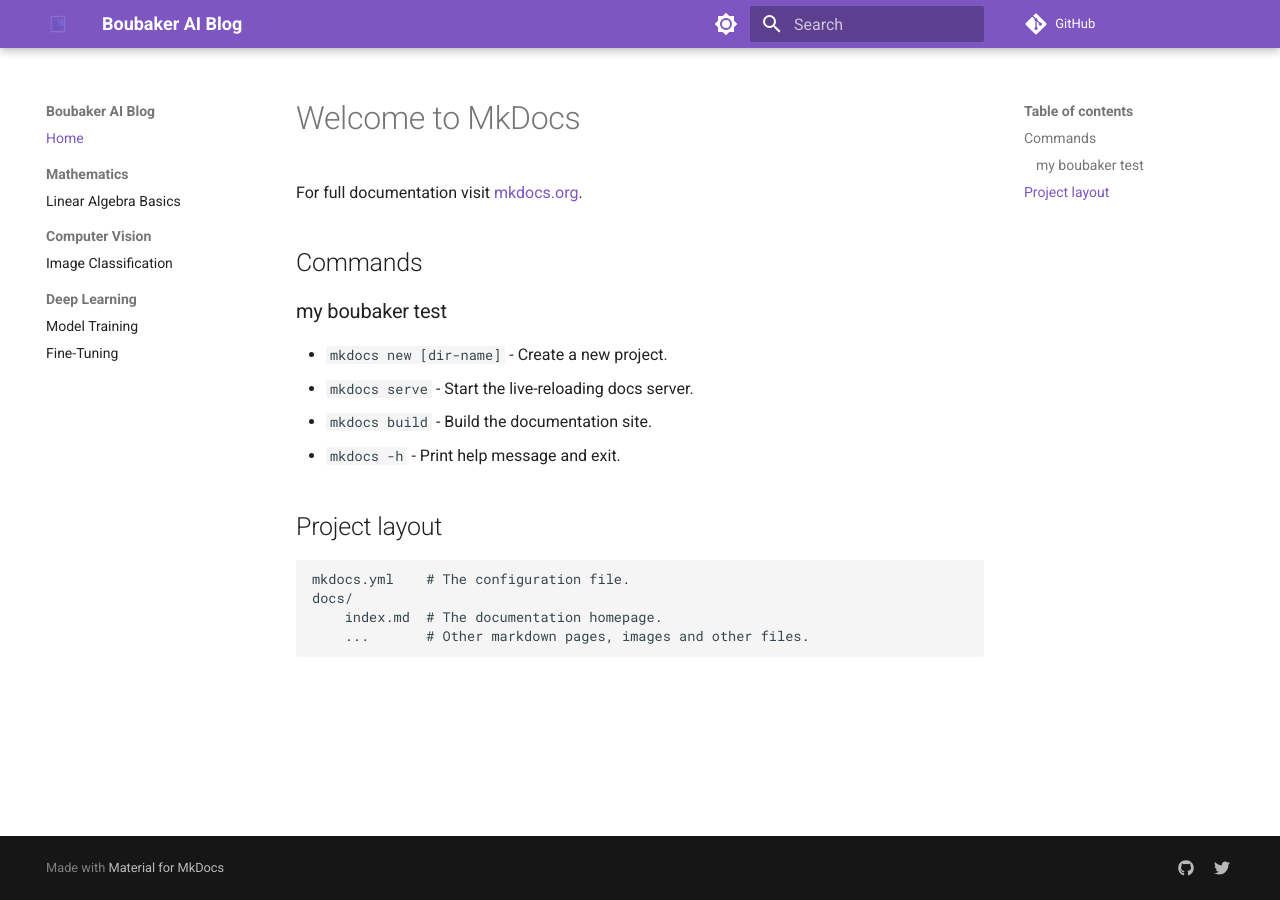
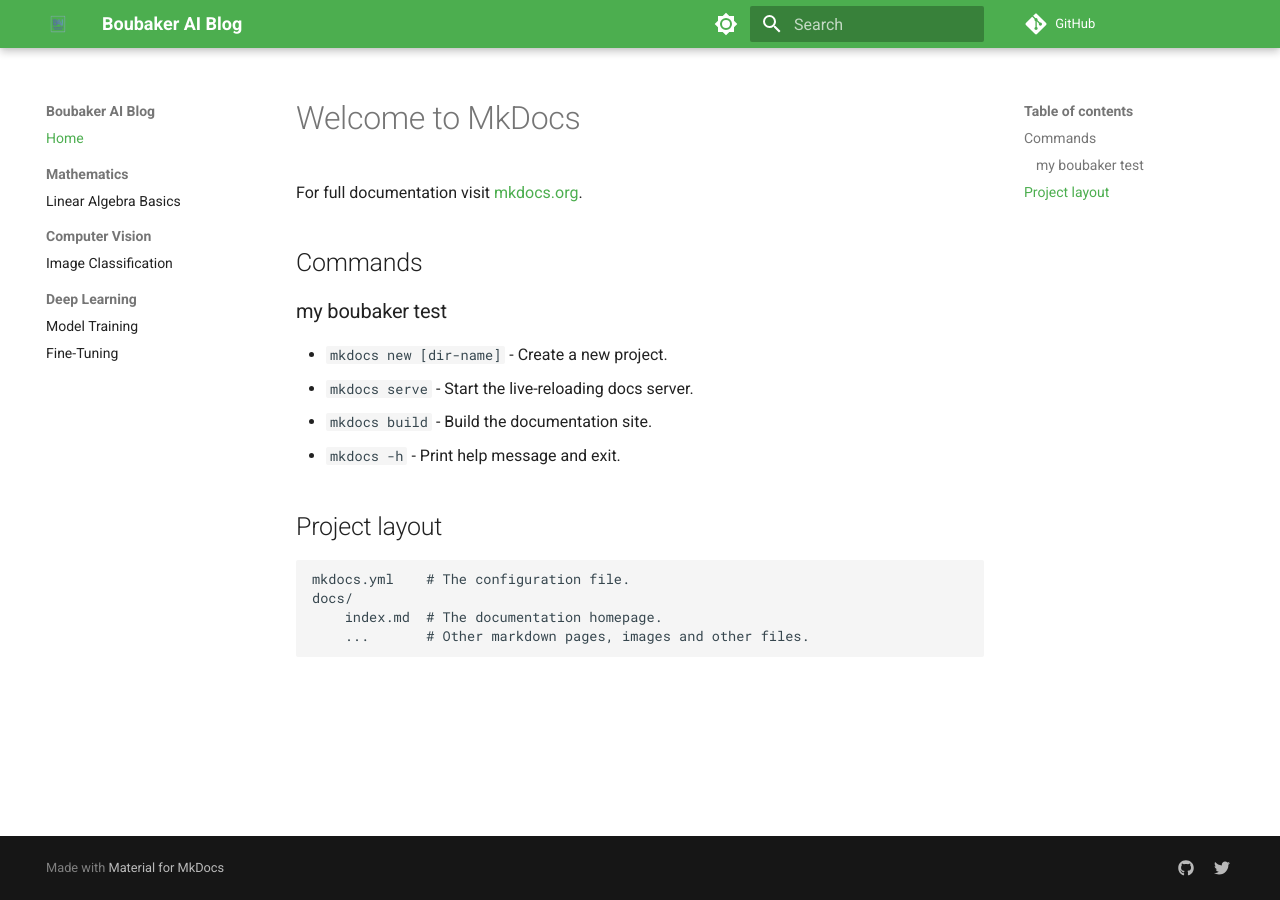
Before and after one commit to adjailia/adjailia.github.io, an MkDocs documentation site: the page built from docs/index.md, in a window 1280 px wide. Built offline with MkDocs 1.6.1 and Material for MkDocs 9.7.7, drawn with Linux system fonts in a browser that asks for light colours; comment, search, counter and statistics services are not loaded.

Commit message:
Update logo, title, and switch primary color to green

```diff
--- a/mkdocs.yml
+++ b/mkdocs.yml
@@ -13,14 +13,14 @@
   palette:
     - media: "(prefers-color-scheme: light)"
       scheme: default
-      primary: "deep purple"
+      primary: "green"
       accent: "blue"
       toggle:
         icon: material/brightness-7
         name: "Dark Mode"
     - media: "(prefers-color-scheme: dark)"
       scheme: slate
-      primary: "deep purple"
+      primary: "green"
       accent: "blue"
       toggle:
         icon: material/brightness-4
```
